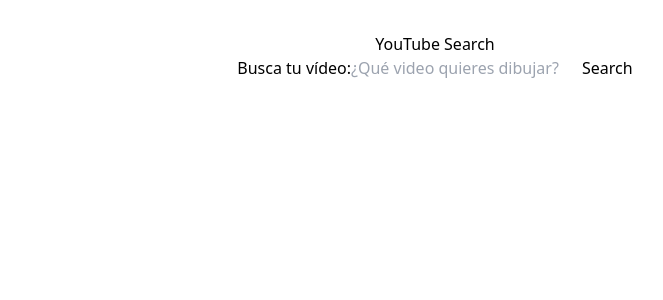
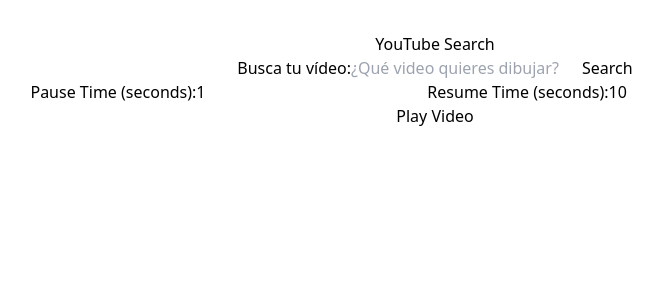
Before and after one commit to kike9978/gesture-drawing-assistant, a React (Vite) app: page / in a window 1280 px wide. Shown: the top 300 px of the page, without its empty margins (205-868 px from the left). Built offline with nearby package versions, Linux system fonts and the light colour scheme; no server answers.

Commit message:
Loop play-pause on ifram video

```diff
--- a/src/App.jsx
+++ b/src/App.jsx
@@ -12,7 +12,7 @@ const API_KEY = import.meta.env.VITE_YOUTUBE_API_KEY; // Replace with your actua
 
 function App() {
   const [videos, setVideos] = useState([]);
-  const [selectedVideoId, setSelectedVideoId] = useState(null);
+  const [selectedVideoId, setSelectedVideoId] = useState("bufoKYZXpKg");
 
   const handleSearch = async (query) => {
     setSelectedVideoId(null)
@@ -26,7 +26,6 @@ function App() {
 
     setSelectedVideoId(videoId);
   }
-
 
 
 
--- a/src/components/YoutubePlayer.jsx
+++ b/src/components/YoutubePlayer.jsx
@@ -4,32 +4,39 @@ export default function YoutubePlayer({ videoId }) {
     const playerRef = useRef(null); // Reference to the div element that will contain the YouTube player
     const ytPlayer = useRef(null); // Reference to the YouTube player instance
     const [isPlaying, setIsPlaying] = useState(false); // State to track whether the video is playing
-    const pauseTimeoutRef = useRef(null);
-    const resumeTimeoutRef = useRef(null);
+    const pauseTimeoutRef = useRef(null); // Reference to store the pause timeout ID
+    const resumeTimeoutRef = useRef(null); // Reference to store the resume timeout ID
 
-    const [pauseTimer, setPauseTimer] = useState(1)
-    const [resumeTimer, setResumeTimer] = useState(10)
+    const [pauseTime, setPauseTime] = useState(1); // State for the pause timer (in seconds)
+    const [resumeTime, setResumeTime] = useState(10); // State for the resume timer (in seconds)
+
+    const startPauseResumeLoop = () => {
+        clearTimeout(pauseTimeoutRef.current);
+        clearTimeout(resumeTimeoutRef.current);
+
+        pauseTimeoutRef.current = setTimeout(() => {
+            ytPlayer.current.pauseVideo();
+            setIsPlaying(false);
+
+            resumeTimeoutRef.current = setTimeout(() => {
+                ytPlayer.current.playVideo();
+                setIsPlaying(true);
+                startPauseResumeLoop(); // Restart the loop
+            }, resumeTime * 1000); // Resume the video after resumeTime seconds
+        }, pauseTime * 1000); // Pause the video after pauseTime seconds
+    };
 
     const toggleVideo = () => {
         if (ytPlayer.current) {
             if (isPlaying) {
                 ytPlayer.current.pauseVideo();
-                clearTimeout(pauseTimeoutRef.current)
-                clearTimeout(resumeTimeoutRef.current)
+                clearTimeout(pauseTimeoutRef.current); // Clear any existing pause timeout
+                clearTimeout(resumeTimeoutRef.current); // Clear any existing resume timeout
             } else {
                 ytPlayer.current.playVideo();
-                pauseTimeoutRef.current = setTimeout(() => {
-                    ytPlayer.current.pauseVideo();
-                    setIsPlaying(false);
-                    resumeTimeoutRef.current = setTimeout(() => {
-                        ytPlayer.current.plaYVideo();
-                        setIsPlaying(true);
-                    }, 1000)
-
-                }, pauseTimer * 1000)
-
+                setIsPlaying(true); // Update the state to playing
+                startPauseResumeLoop(); // Start the loop
             }
-            setIsPlaying(!isPlaying); // Toggle the playing state
         }
     };
 
@@ -63,6 +70,8 @@ export default function YoutubePlayer({ videoId }) {
 
             return () => {
                 document.body.removeChild(script);
+                clearTimeout(pauseTimeoutRef.current); // Clear pause timeout on component unmount
+                clearTimeout(resumeTimeoutRef.current); // Clear resume timeout on component unmount
             };
         } else {
             onYouTubeIframeAPIReady();
@@ -72,11 +81,27 @@ export default function YoutubePlayer({ videoId }) {
     return (
         <>
             <div ref={playerRef}></div>
+            <div>
+                <label>
+                    Pause Time (seconds):
+                    <input
+                        type="number"
+                        value={pauseTime}
+                        onChange={(e) => setPauseTime(Number(e.target.value))}
+                        min="1"
+                    />
+                </label>
+                <label>
+                    Resume Time (seconds):
+                    <input
+                        type="number"
+                        value={resumeTime}
+                        onChange={(e) => setResumeTime(Number(e.target.value))}
+                        min="1"
+                    />
+                </label>
+            </div>
             <button onClick={toggleVideo}>{isPlaying ? 'Pause Video' : 'Play Video'}</button>
-            <label htmlFor="">
-                pauseTime:
-                <input type="number" value={pauseTimer} onChange={() => setPauseTimer(value)} />
-            </label>
         </>
     );
 }
```
